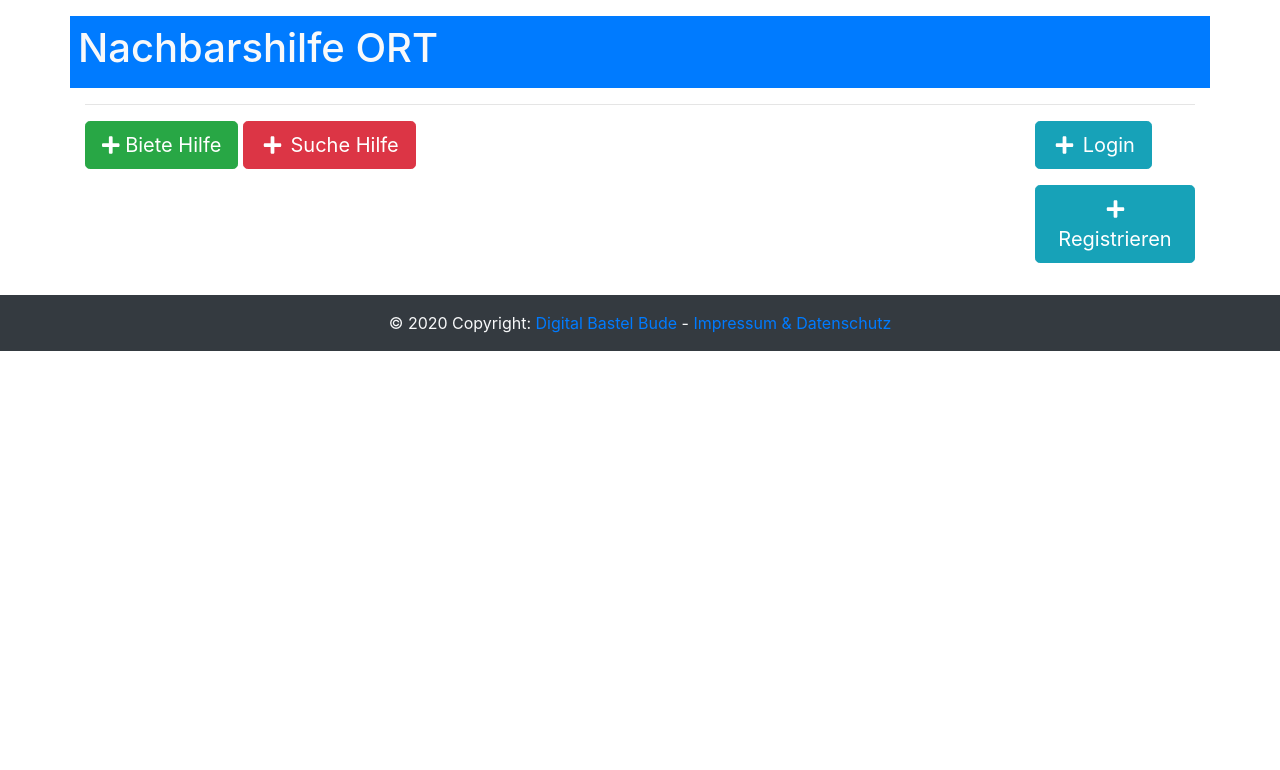
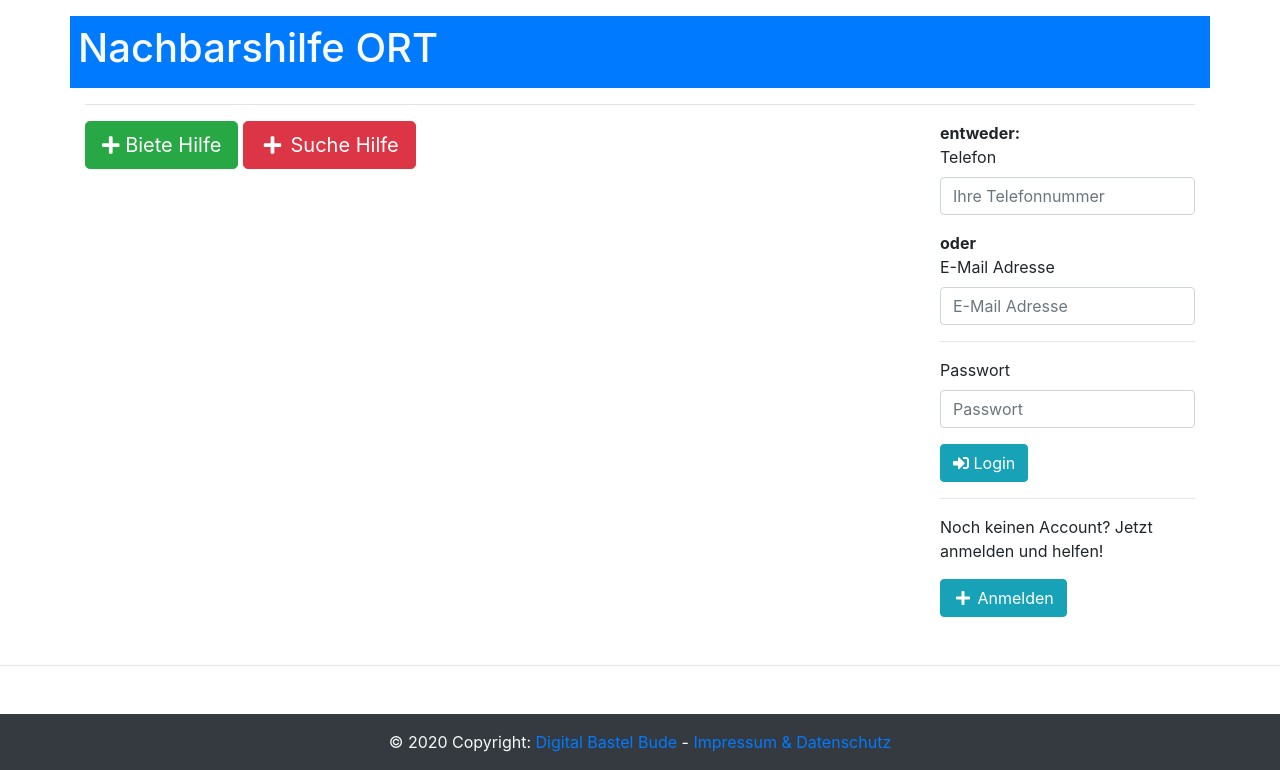
Before and after one commit to hanneseilers/nachbarshilfe, a PHP site: page / in a window 1280 px wide. Shown: the part 56-826 px from the top of the page. Before the commit the page ends 407 px from the top, so only its background shows below. Run offline with PHP 8.4, Linux system fonts and the light colour scheme; some libraries are stand-ins or nearby versions.

Commit message:
Added register and login template

```diff
--- a/content/home.php
+++ b/content/home.php
@@ -15,20 +15,51 @@
 
 		<div class="row">
 
-			<div class="col-md-10">
+			<div class="col-md-9">
 				<p>
 					<a href=""><button class="btn btn-lg btn-success"><i class="fas fa-plus"></i> Biete Hilfe</button></a>
 					<a href=""><button class="btn btn-lg btn-danger"><i class="fa fa-plus fa-fw"></i> Suche Hilfe</button></a>
 				</p>
 			</div>
 
-			<div class="col-md-2">
+			<div class="col-md-3">
+				<form>
+
+					<b>entweder:</b>
+					<div class="form-group">
+						<label for="phone">Telefon</label>
+						<input type="tel" class="form-control" id="phone" aria-describedby="Ihre Telefonnummer" placeholder="Ihre Telefonnummer">
+					</div>
+
+					<b>oder</b>
+					<div class="form-group">
+						<label for="mail">E-Mail Adresse</label>
+						<input type="email" class="form-control" id="mail" aria-describedby="E-Mail Adresse" placeholder="E-Mail Adresse">
+					</div>
+
+					<hr />
+
+					<div class="form-group">
+						<label for="pw">Passwort</label>
+						<input type="password" class="form-control" id="plz" aria-describedby="Passwort" placeholder="Passwort" required>
+					</div>
+
+					<p>
+					<button class="btn btn-info"><i class="fas fa-sign-in-alt"></i> Login</button>
+				</p>
+
+				</form>
+
+				<hr />
+
 				<p>
-					<a href=""><button class="btn btn-lg btn-info"><i class="fa fa-plus fa-fw"></i> Login</button></a>
+					Noch keinen Account? Jetzt anmelden und helfen!
 				</p>
+
 				<p>
-					<a href=""><button class="btn btn-lg btn-info"><i class="fa fa-plus fa-fw"></i> Registrieren</button></a>
+					<button class="btn btn-info"><i class="fa fa-plus fa-fw"></i> Anmelden</button>
 				</p>
+
 			</div>
 
 		</div>
@@ -36,3 +67,8 @@
 	</div>
 
 </div>
+
+<hr />
+
+<div class="d-flex justify-content-center p-3">
+</div>
```
Also changed, not shown: content/register.php (added, +77 -0 lines).
